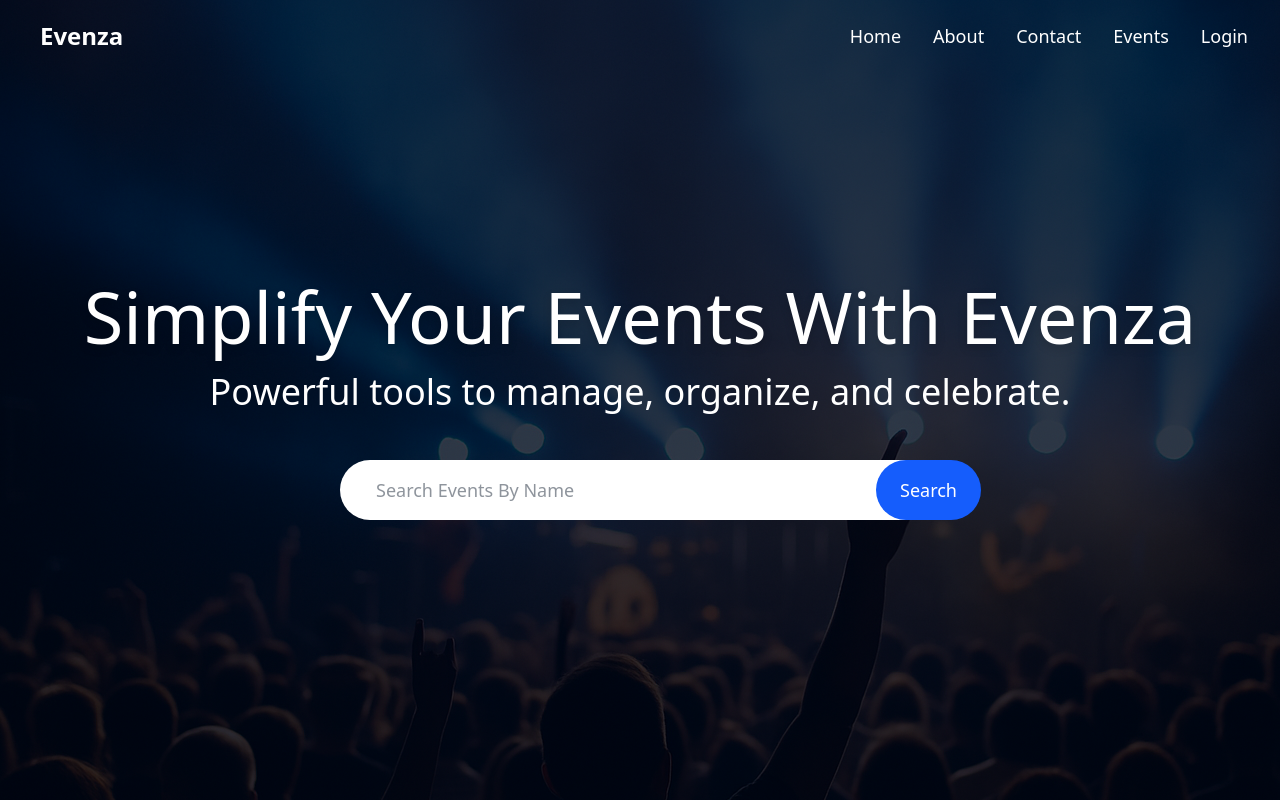
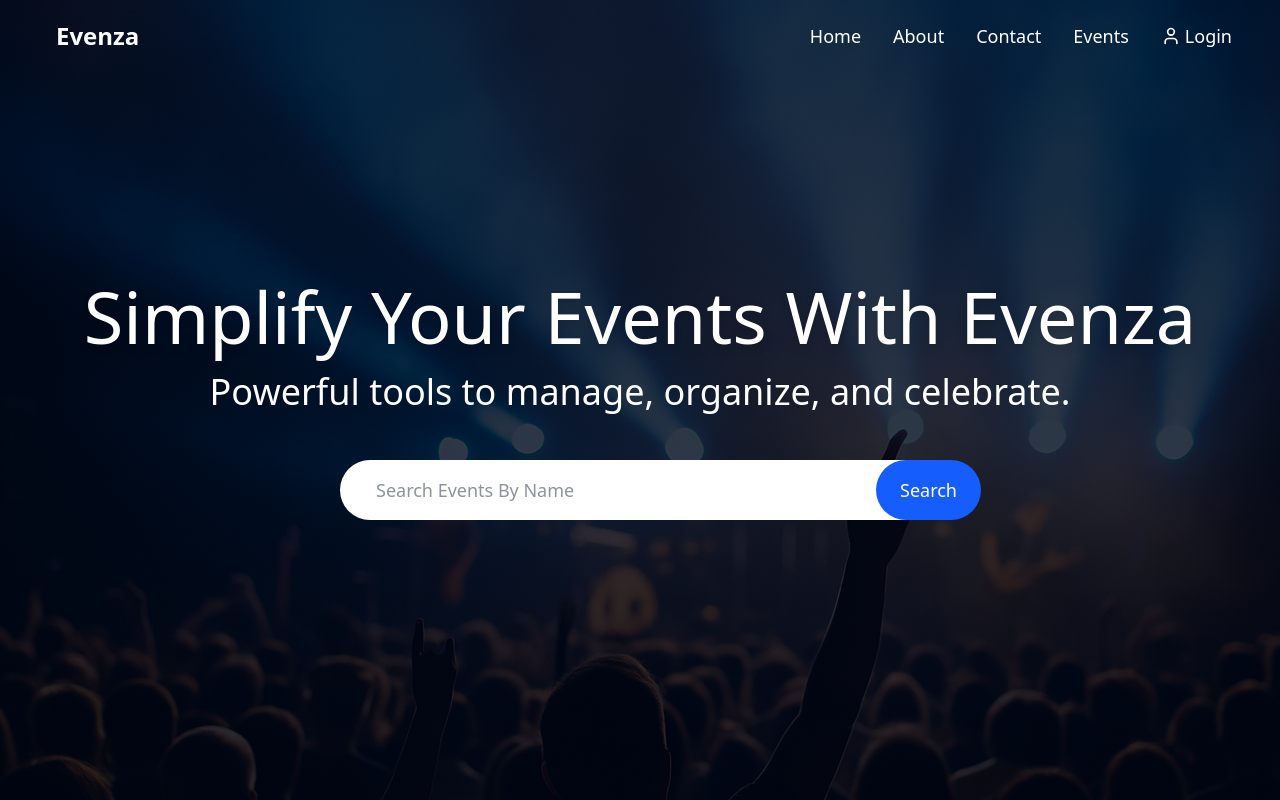
Before and after one commit to Tharindu-Theekshana/Evenza-Event-Management-System, a React (Vite) app: page / in a window 1280 px wide. Built offline with nearby package versions, Linux system fonts and the light colour scheme.

Commit message:
Update Navbar.tsx

```diff
--- a/src/components/Navbar.tsx
+++ b/src/components/Navbar.tsx
@@ -1,4 +1,4 @@
-import { Menu, X } from "lucide-react";
+import { Menu, User, X } from "lucide-react";
 import { useEffect, useState } from "react";
 import { cn } from '../lib/utils';
 
@@ -9,7 +9,13 @@ export default function Navbar() {
         {name: "About", href: "#about"},
         {name: "Contact", href: "#contact"},
         {name: "Events", href: "#events"},
-        {name: "Login", href: "/login"},
+        {name: (
+            <span className="flex items-center gap-1">
+              <User size={20} />
+              Login
+            </span>
+          ),
+          href: "/login"},
     ];
 
     const [isScrolled, setIsScrolled] = useState(false);
@@ -29,7 +35,7 @@ export default function Navbar() {
         "fixed w-full z-40 transition-all duration-300",
         isScrolled ? "py-3 bg-background/80 backdrop-blur-md shadow-xs" : "py-5"
     )}>
-      <div className='container flex items-center justify-between md:px-8 px-2'>
+      <div className='container flex items-center justify-between md:px-12 px-2'>
         <a className='text-2xl font-bold text-white flex items-center' href='#hero'>
             <span className='relative z-10 px-2'>Evenza</span>
         </a>
```
